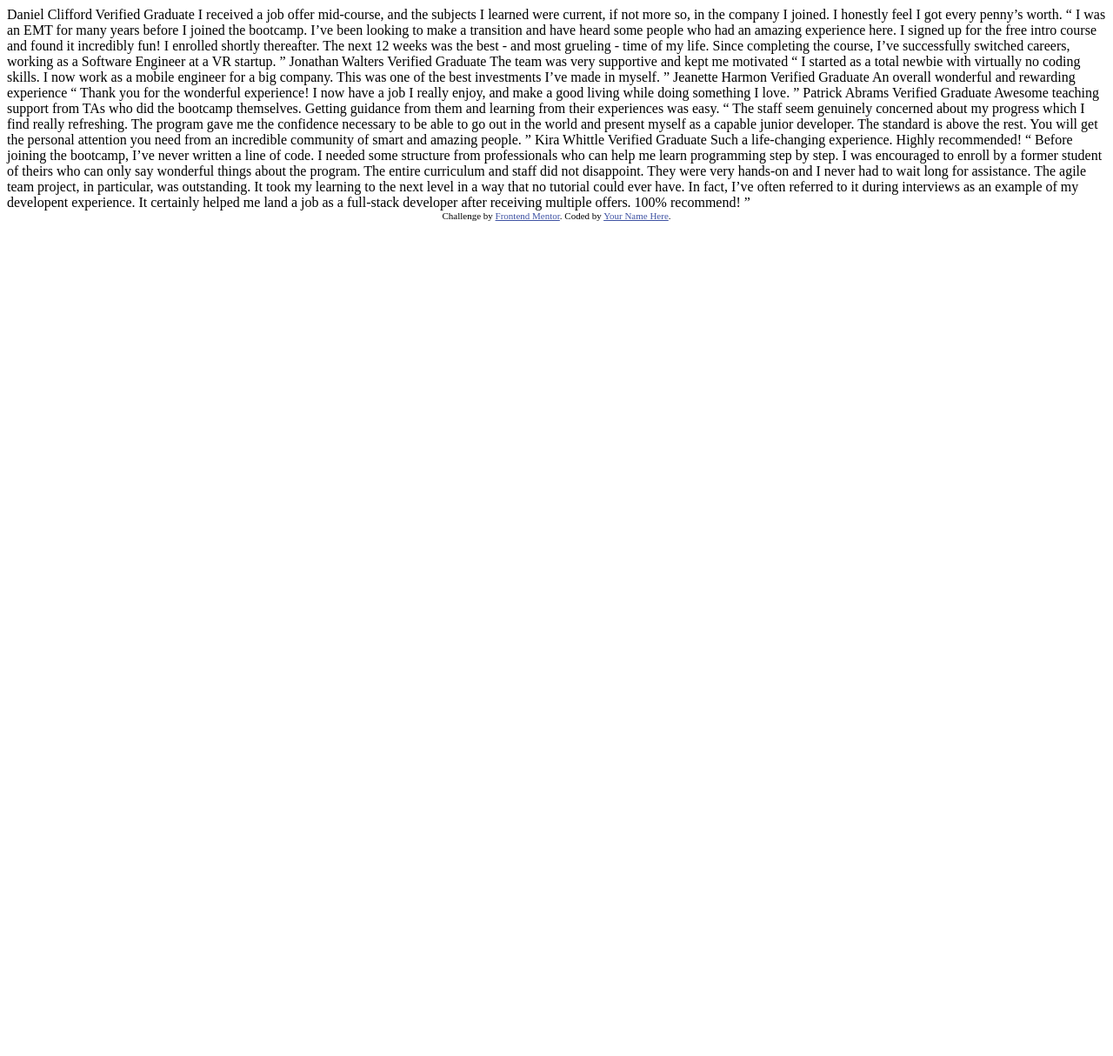
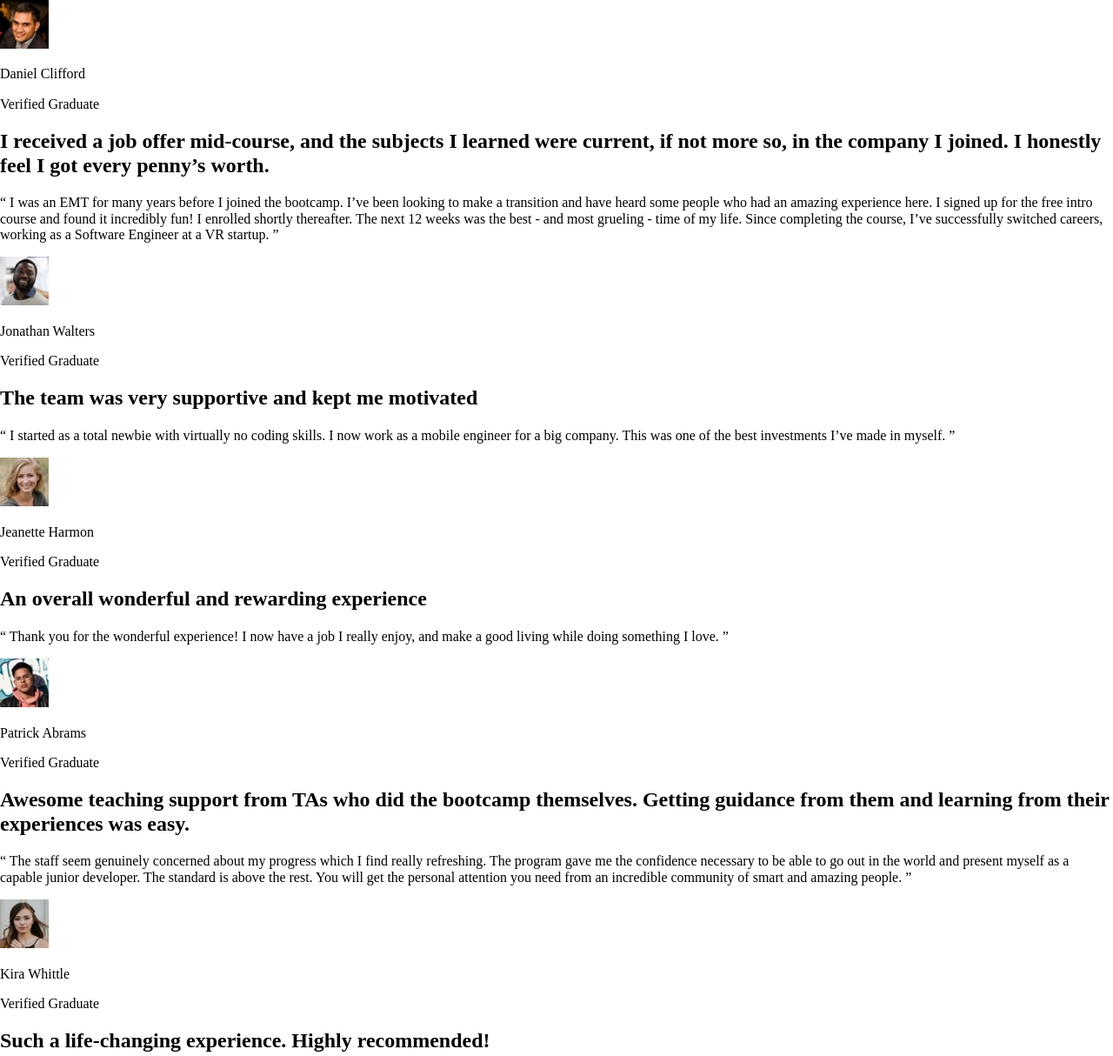
Before and after one commit to YasminFerreira0/Testimonials-grid-section, a plain HTML site: page index.html in a window 1280 px wide. Shown: the top 1214 px of the page at 87% size. Before the commit the page ends 800 px from the top, so only its background shows below. Drawn offline with Linux system fonts and the light colour scheme.

Commit message:
html formatado

```diff
--- a/index.html
+++ b/index.html
@@ -2,75 +2,77 @@
 <html lang="en">
 <head>
   <meta charset="UTF-8">
-  <meta name="viewport" content="width=device-width, initial-scale=1.0"> <!-- displays site properly based on user's device -->
+  <meta name="viewport" content="width=device-width, initial-scale=1.0">
 
   <link rel="icon" type="image/png" sizes="32x32" href="./images/favicon-32x32.png">
 
-  <title>Frontend Mentor | [Challenge Name Here]</title>
+  <link rel="stylesheet" href="normalize.css">
+  <link rel="stylesheet" href="style.css">
 
-  <!-- Feel free to remove these styles or customise in your own stylesheet 👍 -->
-  <style>
-    .attribution { font-size: 11px; text-align: center; }
-    .attribution a { color: hsl(228, 45%, 44%); }
-  </style>
+  <title>Frontend Mentor | [Testimonials Grid]</title>
+
 </head>
 <body>
-  Daniel Clifford
-  Verified Graduate
+  <main class="depoimentos">
+    <article class="daniel">
+      <img src="images/image-daniel.jpg" alt="Daniel" class="perfil">
 
-  I received a job offer mid-course, and the subjects I learned were current, if not more so,
-  in the company I joined. I honestly feel I got every penny’s worth.
+      <p class="Nome__depoimento Nome__depoimento--branco">Daniel Clifford</p>
+      <p class="sub__depoimento sub__depoimento--branco">Verified Graduate</p>
 
-  “ I was an EMT for many years before I joined the bootcamp. I’ve been looking to make a
-  transition and have heard some people who had an amazing experience here. I signed up
-  for the free intro course and found it incredibly fun! I enrolled shortly thereafter.
-  The next 12 weeks was the best - and most grueling - time of my life. Since completing
-  the course, I’ve successfully switched careers, working as a Software Engineer at a VR startup. ”
+      <h2 class="texto-principal texto-principal--branco">I received a job offer mid-course, and the subjects I learned were current, if not more so, in the company I joined. I honestly feel I got every penny’s worth.</h2>
 
-  Jonathan Walters
-  Verified Graduate
+      <p class="texto__depoimento texto__depoimento--branco">“ I was an EMT for many years before I joined the bootcamp. I’ve been looking to make a transition and have heard some people who had an amazing experience here. I signed up for the free intro course and found it incredibly fun! I enrolled shortly thereafter. The next 12 weeks was the best - and most grueling - time of my life. Since completing the course, I’ve successfully switched careers, working as a Software Engineer at a VR startup. ”</p>
+    </article>
 
-  The team was very supportive and kept me motivated
+    <article class="jonathan">
+      <img src="images/image-jonathan.jpg" alt="Jonathan" class="perfil">
 
-  “ I started as a total newbie with virtually no coding skills. I now work as a mobile engineer
-  for a big company. This was one of the best investments I’ve made in myself. ”
+      <p class="Nome__depoimento Nome__depoimento--branco">Jonathan Walters</p>
+      <p class="sub__depoimento sub__depoimento--branco">Verified Graduate</p>
 
-  Jeanette Harmon
-  Verified Graduate
+      <h2 class="texto-principal texto-principal--branco">The team was very supportive and kept me motivated</h2>
 
-  An overall wonderful and rewarding experience
+      <p class="texto__depoimento texto__depoimento--branco"> “ I started as a total newbie with virtually no coding skills. I now work as a mobile engineer for a big company. This was one of the best investments I’ve made in myself. ”</p>
+    </article>
 
-  “ Thank you for the wonderful experience! I now have a job I really enjoy, and make a good living
-  while doing something I love. ”
+    <article class="jeanette">
+      <img src="images/image-jeanette.jpg" alt="Jeanette" class="perfil">
 
-  Patrick Abrams
-  Verified Graduate
+      <p class="Nome__depoimento Nome__depoimento--preto">Jeanette Harmon</p>
+      <p class="sub__depoimento sub__depoimento--preto">Verified Graduate</p>
 
-  Awesome teaching support from TAs who did the bootcamp themselves. Getting guidance from them and
-  learning from their experiences was easy.
+      <h2 class="texto-principal texto-principal--preto">An overall wonderful and rewarding experience</h2>
 
-  “ The staff seem genuinely concerned about my progress which I find really refreshing. The program
-  gave me the confidence necessary to be able to go out in the world and present myself as a capable
-  junior developer. The standard is above the rest. You will get the personal attention you need from
-  an incredible community of smart and amazing people. ”
+      <p class="texto__depoimento texto__depoimento--preto">“ Thank you for the wonderful experience! I now have a job I really enjoy, and make a good living
+      while doing something I love. ”</p>
+    </article>
 
-  Kira Whittle
-  Verified Graduate
+    <article class="patrick">
+      <img src="images/image-patrick.jpg" alt="Patrick" class="perfil">
 
-  Such a life-changing experience. Highly recommended!
+      <p class="Nome__depoimento Nome__depoimento--branco">Patrick Abrams</p>
+      <p class="sub__depoimento sub__depoimento--branco">Verified Graduate</p>
 
-  “ Before joining the bootcamp, I’ve never written a line of code. I needed some structure from
-  professionals who can help me learn programming step by step. I was encouraged to enroll by a former
-  student of theirs who can only say wonderful things about the program. The entire curriculum and staff
-  did not disappoint. They were very hands-on and I never had to wait long for assistance. The agile team
-  project, in particular, was outstanding. It took my learning to the next level in a way that no tutorial
-  could ever have. In fact, I’ve often referred to it during interviews as an example of my developent
-  experience. It certainly helped me land a job as a full-stack developer after receiving multiple offers.
-  100% recommend! ”
+      <h2 class="texto-principal texto-principal--branco">Awesome teaching support from TAs who did the bootcamp themselves. Getting guidance from them and learning from their experiences was easy.</h2>
 
-  <div class="attribution">
+      <p class="texto__depoimento texto__depoimento--branco">“ The staff seem genuinely concerned about my progress which I find really refreshing. The program gave me the confidence necessary to be able to go out in the world and present myself as a capable junior developer. The standard is above the rest. You will get the personal attention you need from an incredible community of smart and amazing people. ”</p>
+    </article>
+
+    <article class="kira">
+      <img src="images/image-kira.jpg" alt="Kira" class="perfil">
+      <p class="Nome__depoimento Nome__depoimento--preto">Kira Whittle</p>
+      <p class="sub__depoimento sub__depoimento--preto">Verified Graduate</p>
+
+      <h2 class="texto-principal texto-principal--preto">Such a life-changing experience. Highly recommended!</h2>
+
+      <p class="texto__depoimento texto__depoimento--preto">“ Before joining the bootcamp, I’ve never written a line of code. I needed some structure from professionals who can help me learn programming step by step. I was encouraged to enroll by a former student of theirs who can only say wonderful things about the program. The entire curriculum and staff did not disappoint. They were very hands-on and I never had to wait long for assistance. The agile team project, in particular, was outstanding. It took my learning to the next level in a way that no tutorial could ever have. In fact, I’ve often referred to it during interviews as an example of my developent experience. It certainly helped me land a job as a full-stack developer after receiving multiple offers. 100% recommend! ”</p>
+    </article>
+  </main>
+
+  <footer class="attribution">
     Challenge by <a href="https://www.frontendmentor.io?ref=challenge" target="_blank">Frontend Mentor</a>.
     Coded by <a href="#">Your Name Here</a>.
-  </div>
+  </footer>
 </body>
 </html>
--- /dev/null
+++ b/style.css
@@ -0,0 +1,13 @@
+
+
+
+
+
+
+
+.attribution {
+    font-size: 11px; text-align: center;
+}
+.attribution a {
+    color: hsl(228, 45%, 44%);
+}
```
